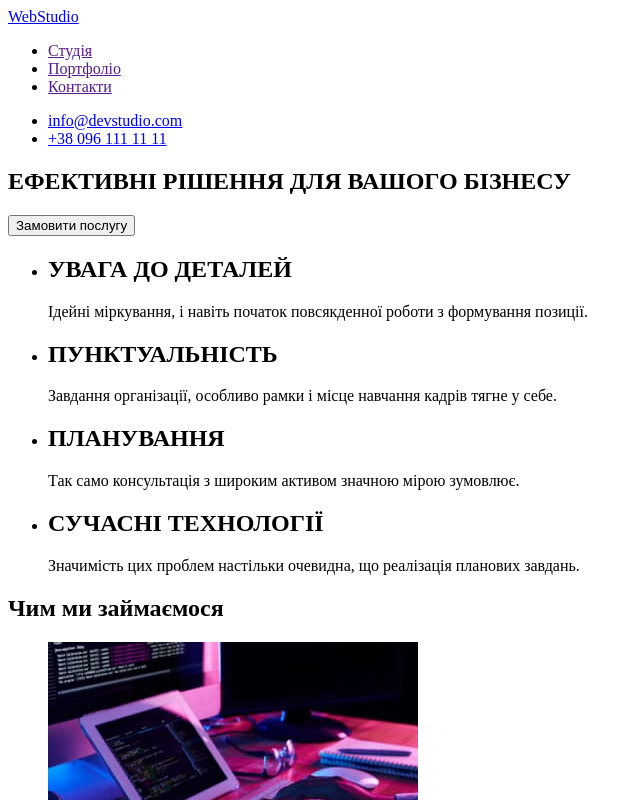
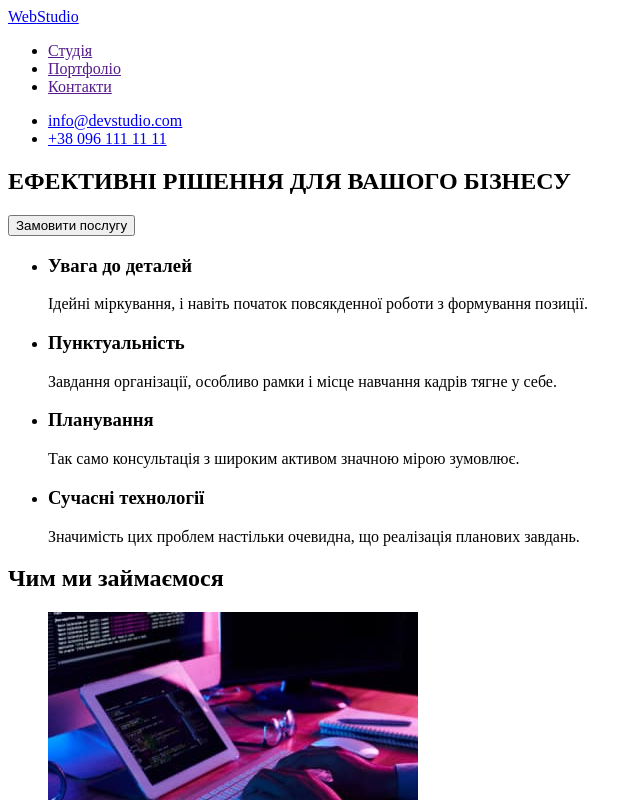
Before and after one commit to eugenebatanov/goit-markup-hw-01, a plain HTML site: page index.html in a window 1280 px wide. Shown: the top 800 px of the page, without its empty margins (0-642 px from the left). Drawn offline with Linux system fonts and the light colour scheme.

Commit message:
after remarks

```diff
--- a/index.html
+++ b/index.html
@@ -11,7 +11,7 @@
     <header>
         <nav>
         <!--Logo-->
-        <a href="/">WebStudio</a>
+        <a href="/">Web<span>Studio</span></a>
         <!--Links to other pages-->
         <ul>
             <li><a href="">Студія</a></li>
@@ -38,19 +38,19 @@
     <section>
         <ul>
             <li>
-                <h2>УВАГА ДО ДЕТАЛЕЙ</h2>
+                <h3>Увага до деталей</h3>
                 <p>Ідейні міркування, і навіть початок повсякденної роботи з формування позиції.</p>
             </li>
             <li>
-                <h2>ПУНКТУАЛЬНІСТЬ</h2>
+                <h3>Пунктуальність</h3>
                 <p>Завдання організації, особливо рамки і місце навчання кадрів тягне у себе.</p>
             </li>
             <li>
-                <h2>ПЛАНУВАННЯ</h2>
+                <h3>Планування</h3>
                 <p>Так само консультація з широким активом значною мірою зумовлює.</p>
             </li>
             <li>
-                <h2>СУЧАСНІ ТЕХНОЛОГІЇ</h2>
+                <h3>Сучасні технології</h3>
                 <p>Значимість цих проблем настільки очевидна, що реалізація планових завдань.</p>
             </li>
         </ul>
@@ -99,7 +99,7 @@
     </main>
     <!--Footer-->
     <footer>
-        <a href="/">WebStudio</a>
+        <a href="/">Web<span>Studio</span></a>
         <address>
             <p>м. Київ, пр-т Лесі Українки, 26</p>
             <a href="mailto:info@devstudio.com">info@devstudio.com</a>
```
